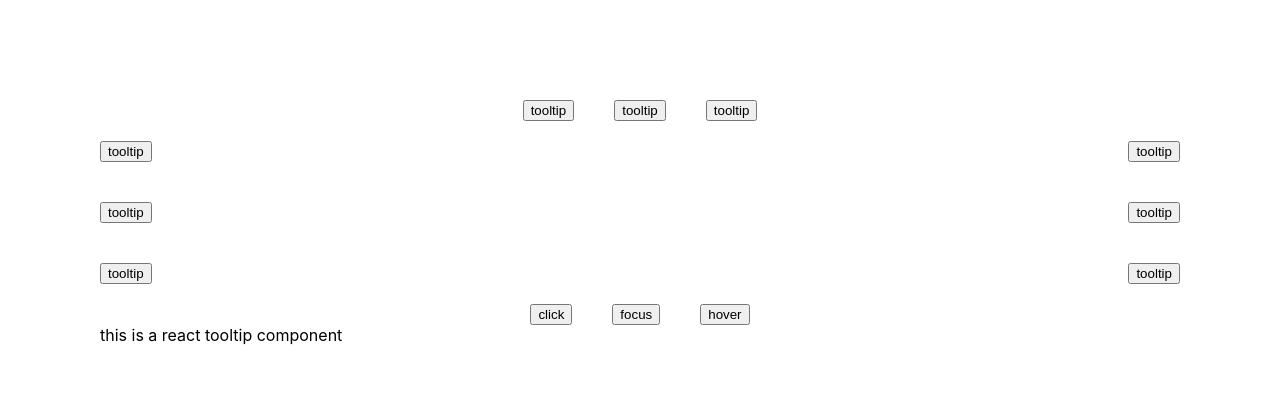
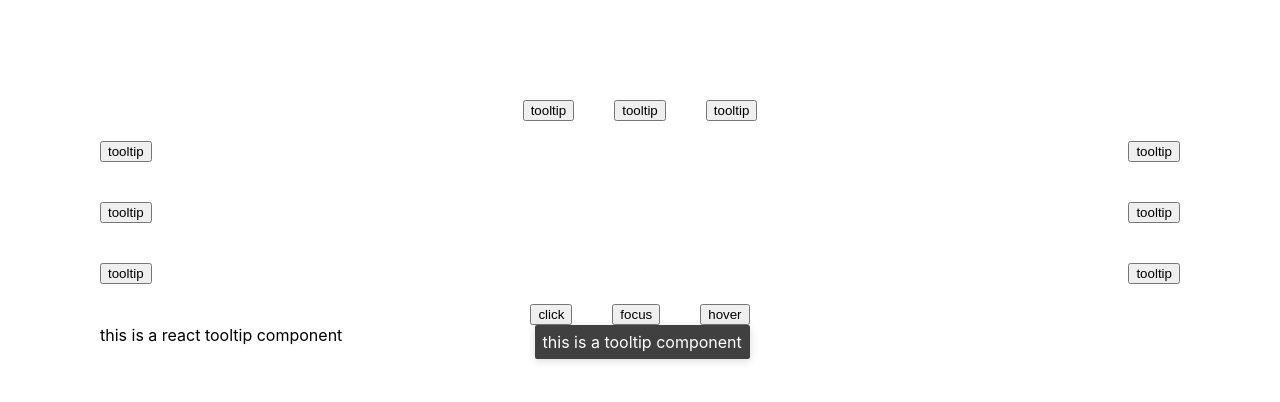
Before and after one commit to zhouqihang/react-portal, a React (Create React App) app: page / in a window 1280 px wide. Shown: the top 402 px of the page. Built offline with nearby package versions, Linux system fonts and the light colour scheme.

Commit message:
Tooltip支持受控

```diff
--- a/src/App.tsx
+++ b/src/App.tsx
@@ -1,9 +1,13 @@
-import React from 'react';
+import React, { Component } from 'react';
 import logo from './logo.svg';
 import Tooltip from './Tooltip'
 import './App.css';
 
-const App: React.FC = () => {
+class App extends Component {
+  readonly state = {
+    visible: true
+  }
+  render() {
     return (
       <div className="App" style={{padding: 100}}>
         <div className="tooltip-container">
@@ -43,13 +47,13 @@ const App: React.FC = () => {
             </div>
           </div>
           <div className="tooltip-container-top">
-          <Tooltip position="bottom left" trigger="click">
+            <Tooltip position="bottom left" trigger="click" content="this is a tooltip component">
               <button role="button" onClick={ () => { console.log('111') } } >click</button>
             </Tooltip>
-          <Tooltip position="bottom" trigger="focus">
+            <Tooltip position="bottom" trigger="focus" content="this is a tooltip component">
               <button role="button" onClick={ () => { console.log('111') } } >focus</button>
             </Tooltip>
-          <Tooltip position="bottom right">
+            <Tooltip position="bottom right" content="this is a tooltip component" visible={this.state.visible} onChange={(visible) => this.setState({visible})}>
               <button role="button" onClick={ () => { console.log('111') } } >hover</button>
             </Tooltip>
           </div>
@@ -61,5 +65,6 @@ const App: React.FC = () => {
       </div>
     );
   }
+}
 
 export default App;
--- a/src/Popup/index.tsx
+++ b/src/Popup/index.tsx
@@ -1,7 +1,7 @@
 /**
  * @file index.tsx
- * @author 周启航
- * @email zhouqh@jointwisdom.cn
+ * @author zhouqihang
+ * @email qihang_zhou@qq.com
  * @time 2019-09-29 15:34:10
  * @description Popup，用于渲染弹出层
  */
--- a/src/Portal/index.tsx
+++ b/src/Portal/index.tsx
@@ -1,7 +1,7 @@
 /**
  * @file index.tsx
- * @author 周启航
- * @email zhouqh@jointwisdom.cn
+ * @author zhouqihang
+ * @email qihang_zhou@qq.com
  * @time 2019-09-29 14:44:35
  * @description Portal，用于将（弹出层）组件挂载到DOM中，同时保持上下文一致性
  */
--- a/src/Tooltip/index.tsx
+++ b/src/Tooltip/index.tsx
@@ -1,7 +1,7 @@
 /**
  * @file index.tsx
- * @author 周启航
- * @email zhouqh@jointwisdom.cn
+ * @author zhouqihang
+ * @email qihang_zhou@qq.com
  * @time 2019-09-29 16:48:11
  * @description Tooltip
  */
@@ -9,7 +9,6 @@ import React, { Component, CSSProperties, RefObject, createRef, ReactNode } from
 import Trigger, { TriggerType } from '../Trigger';
 import classnames from 'classnames';
 import './index.css'
-import { findDOMNode } from 'react-dom';
 import { GetPositionType } from '../Popup';
 
 /**
@@ -28,20 +27,55 @@ interface ITooltipProps {
     style?: CSSProperties;
     position?: PositionType;
     trigger?: TriggerType;
+    content?: ReactNode;
+    visible?: boolean;
+    defaultVisible?: boolean;
+    onChange?: (visible: boolean) => void;
     // TODO
-    content?: ReactNode;
     tooltipClassName?: string;
     tooltipStyle?: CSSProperties;
-    visible?: boolean;
-    defaultVisible?: boolean;
 }
-class Tooltip extends Component<ITooltipProps> {
+interface ITooltipState {
+    visible: boolean;
+}
+class Tooltip extends Component<ITooltipProps, ITooltipState> {
     static defaultProps: Partial<ITooltipProps> = {
         position: 'top',
         trigger: 'hover',
+        defaultVisible: false,
+    }
+
+    static getDerivedStateFromProps = (nextProps: Readonly<ITooltipProps>) => {
+        if ('visible' in nextProps) {
+            return {
+                visible: nextProps.visible
+            }
+        }
+        return null;
     }
 
     private triggerRef: RefObject<HTMLElement> = createRef<HTMLElement>();
+
+    constructor(props: ITooltipProps) {
+        super(props);
+        this.state = {
+            visible: this.props.defaultVisible as boolean,
+        }
+    }
+
+    handleTriggerVisible = (visible: boolean) => {
+        if ('visible' in this.props) {
+            if (!this.props.onChange) {
+                console.warn('Tooltip: onChange must be given when passed visible prop')
+            }
+            else {
+                this.props.onChange(visible);
+            }
+        }
+        else {
+            this.setState({ visible })
+        }
+    }
 
     getPopupPosition: GetPositionType = (containerEle) => {
         if (containerEle === null) {
@@ -126,7 +160,7 @@ class Tooltip extends Component<ITooltipProps> {
     }
 
     renderTooltip = () => {
-        const { className, style } = this.props;
+        const { className, style, content } = this.props;
         return (
             <div
                 className={classnames(
@@ -136,7 +170,7 @@ class Tooltip extends Component<ITooltipProps> {
                 style={style}
             >
                 <div className={prefix + '-content'}>
-                    this is a react tooltip component, this is a react tooltip component
+                    {content}
                 </div>
             </div>
         )
@@ -153,9 +187,16 @@ class Tooltip extends Component<ITooltipProps> {
     }
 
     render() {
-        const { children, trigger } = this.props;
+        const { trigger } = this.props;
+        const { visible } = this.state;
         return (
-            <Trigger trigger={trigger} popupContent={this.renderTooltip()} getPopupPosition={this.getPopupPosition} >
+            <Trigger
+                visible={visible}
+                trigger={trigger}
+                popupContent={this.renderTooltip()}
+                getPopupPosition={this.getPopupPosition}
+                onChange={this.handleTriggerVisible}
+            >
                 {this.renderTrigger()}
             </Trigger>
         )
--- a/src/Trigger/index.tsx
+++ b/src/Trigger/index.tsx
@@ -1,7 +1,7 @@
 /**
  * @file index.tsx
- * @author 周启航
- * @email zhouqh@jointwisdom.cn
+ * @author zhouqihang
+ * @email qihang_zhou@qq.com
  * @time 2019-09-29 13:52:06
  * @description Trigger,弹出层组件最外层调用
  */
@@ -20,9 +20,10 @@ interface ITriggerProps {
     trigger?: TriggerType;
     popupContent?: React.ReactNode;
     getPopupPosition: GetPositionType;
-    // TODO
     visible?: boolean;
     defaultVisible?: boolean;
+    onChange?: (visible: boolean) => void;
+    // TODO
     popupClassName?: string;
     popupStyle?: CSSProperties;
 }
@@ -35,6 +36,15 @@ class Trigger extends Component<ITriggerProps, ITriggerStates> {
     static defaultProps: Partial<ITriggerProps> = {
         trigger: 'hover',
         defaultVisible: false
+    }
+
+    static getDerivedStateFromProps = (nextProps: Readonly<ITriggerProps>, prevState: ITriggerProps) => {
+        if ('visible' in nextProps) {
+            return {
+                visible: nextProps.visible
+            }
+        }
+        return null;
     }
 
     constructor(props: ITriggerProps) {
@@ -64,12 +74,13 @@ class Trigger extends Component<ITriggerProps, ITriggerStates> {
             (children as ReactElement).props[eventName](e);
         }
 
+        let v: boolean = !this.state.visible;
         if ('boolean' === typeof visible) {
-            this.togglePopupVisible(visible);
+            v = visible;
         }
-        else {
-            this.togglePopupVisible(!this.state.visible);
-        }
+        this.togglePopupVisible(v);
+
+        this.props.onChange && this.props.onChange(v)
     }
 
     /**
@@ -81,7 +92,6 @@ class Trigger extends Component<ITriggerProps, ITriggerStates> {
             return null;
         }
         const { popupContent, getPopupPosition } = this.props;
-        // const popupPosition = getPopupPosition();
         return (
             <Popup
                 key="popup"
@@ -105,13 +115,12 @@ class Trigger extends Component<ITriggerProps, ITriggerStates> {
             childrenProps.onClick = this.registerTriggerEvent('onClick');
         }
         else if ('focus' === trigger) {
-            childrenProps.onFocus = this.registerTriggerEvent('onFocus');
-            childrenProps.onBlur = this.registerTriggerEvent('onBlur');
-            // TODO onBlur
+            childrenProps.onFocus = this.registerTriggerEvent('onFocus', true);
+            childrenProps.onBlur = this.registerTriggerEvent('onBlur', false);
         }
         else if ('hover' === trigger) {
-            childrenProps.onMouseEnter = this.registerTriggerEvent('onMouseEnter');
-            childrenProps.onMouseLeave = this.registerTriggerEvent('onMouseLeave');
+            childrenProps.onMouseEnter = this.registerTriggerEvent('onMouseEnter', true);
+            childrenProps.onMouseLeave = this.registerTriggerEvent('onMouseLeave', false);
         }
 
         if (React.isValidElement(children)) {
```
Lines whose indentation alone changed are shown as unchanged.
